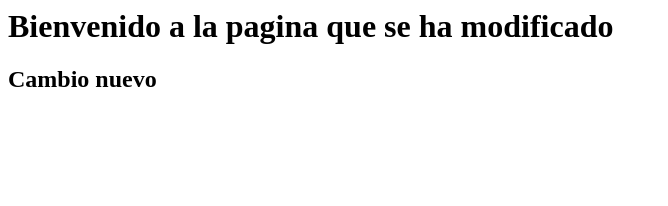
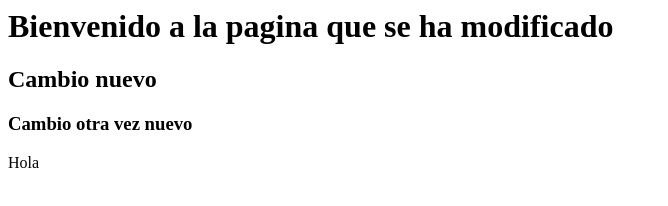
Before and after one commit to juanpeprofe15/PruebaUno, a plain HTML site: page index.html in a window 1280 px wide. Shown: the whole page, without its empty margins (0-668 px from the left). Drawn offline with Linux system fonts and the light colour scheme.

Commit message:
cambios en desarrollo

```diff
--- a/index.html
+++ b/index.html
@@ -4,5 +4,7 @@
 <body>
 <h1> Bienvenido a la pagina que se ha modificado </h1>
 <h2>Cambio nuevo</h2>
+<h3> Cambio otra vez nuevo </h3>
+<p> Hola </p>
 </body>
 </html>
```
